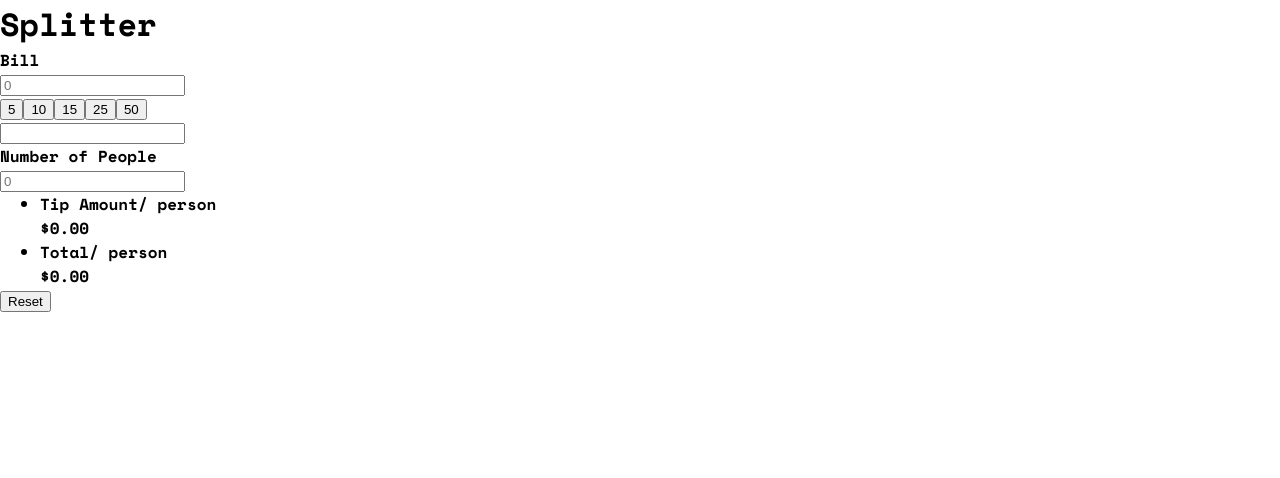
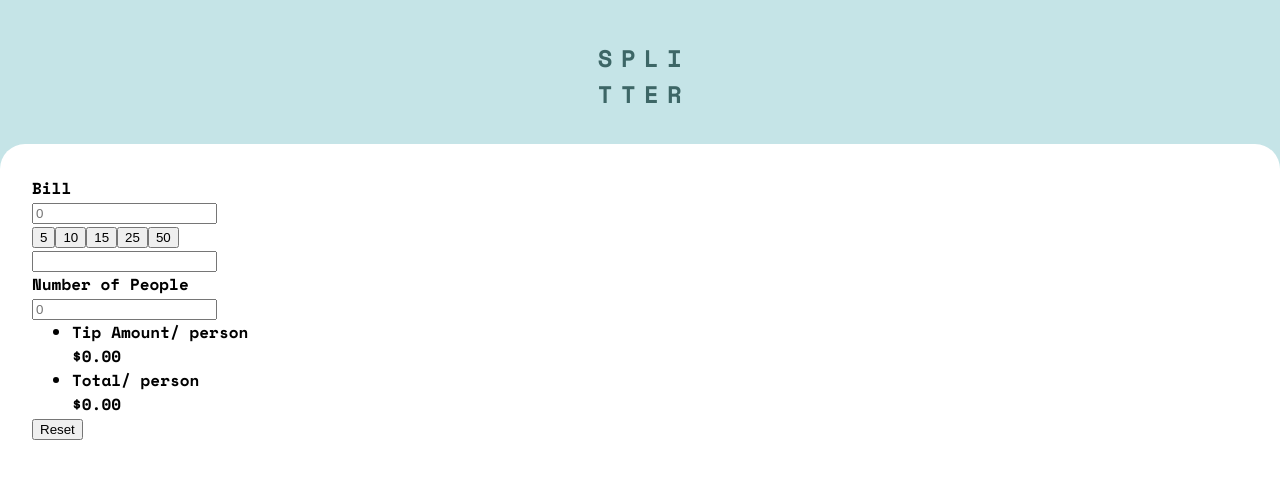
Before and after one commit to ruuen/challenge-tip-calculator, a React (Create React App) app: page / in a window 1280 px wide. Shown: the top 478 px of the page. Built offline with nearby package versions, Linux system fonts and the light colour scheme.

Commit message:
Style app header

```diff
--- a/src/App.scss
+++ b/src/App.scss
@@ -1,2 +1,7 @@
 @use "scss/variables" as var;
 @use "scss/global";
+
+#root {
+  display: flex;
+  flex-direction: column;
+}
--- a/src/components/AppHeader/AppHeader.jsx
+++ b/src/components/AppHeader/AppHeader.jsx
@@ -1,8 +1,10 @@
+import "./AppHeader.scss";
+
 export default function AppHeader() {
   return (
     <header className="header">
       <div className="header__wrapper">
-        <h1>Splitter</h1>
+        <h1 className="header__title">Splitter</h1>
       </div>
     </header>
   );
--- /dev/null
+++ b/src/components/AppHeader/AppHeader.scss
@@ -0,0 +1,20 @@
+@use "../../scss/variables.scss" as var;
+
+.header {
+  background-color: var.$clr-cyan-100;
+  padding: 2.5em 2em 2em 2em;
+
+  &__wrapper {
+    max-width: 11ch;
+    margin: 0 auto;
+    padding: 0 0 0 0.5em;
+  }
+
+  &__title {
+    color: var.$clr-cyan-600;
+    text-transform: uppercase;
+    letter-spacing: 0.35em;
+    font-size: 1.5rem;
+    text-align: center;
+  }
+}
--- a/src/components/TipCalculator/TipCalculator.jsx
+++ b/src/components/TipCalculator/TipCalculator.jsx
@@ -1,4 +1,5 @@
 import { useState } from "react";
+import "./TipCalculator.scss";
 import TipInputs from "../TipInputs/TipInputs";
 import TipResults from "../TipResults/TipResults";
 import validateFormData from "../../validators/validateFormData";
--- /dev/null
+++ b/src/components/TipCalculator/TipCalculator.scss
@@ -0,0 +1,9 @@
+@use "../../scss/variables.scss" as var;
+
+.calculator {
+  flex-grow: 1;
+  $curved-border: 25px;
+  background-color: white;
+  border-radius: $curved-border $curved-border 0 0;
+  padding: 2em;
+}
--- a/src/components/TipInputs/TipInputs.jsx
+++ b/src/components/TipInputs/TipInputs.jsx
@@ -1,4 +1,4 @@
-import { useState } from "react";
+import "./TipInputs.scss";
 import NumberInput from "../NumberInput/NumberInput";
 import ButtonGroupInput from "../ButtonGroupInput/ButtonGroupInput";
 
--- /dev/null
+++ b/src/components/TipInputs/TipInputs.scss
@@ -0,0 +1,5 @@
+@use "../../scss/variables.scss" as var;
+
+// .calculator__input-group {
+//   padding: 1em;
+// }
--- a/src/scss/global.scss
+++ b/src/scss/global.scss
@@ -22,6 +22,7 @@ body {
   -webkit-font-smoothing: antialiased;
   font-family: var.$font-family-main;
   font-weight: var.$font-weight-normal;
+  background-color: var.$clr-cyan-100;
 }
 
 p,
```
